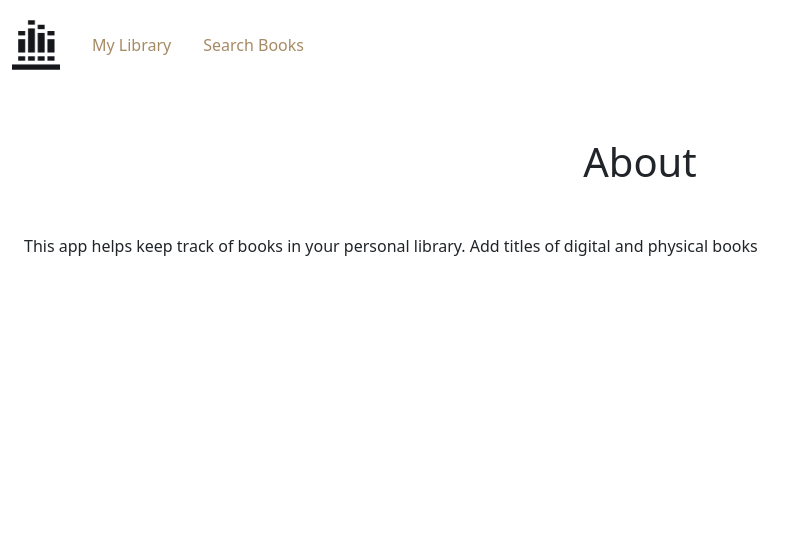
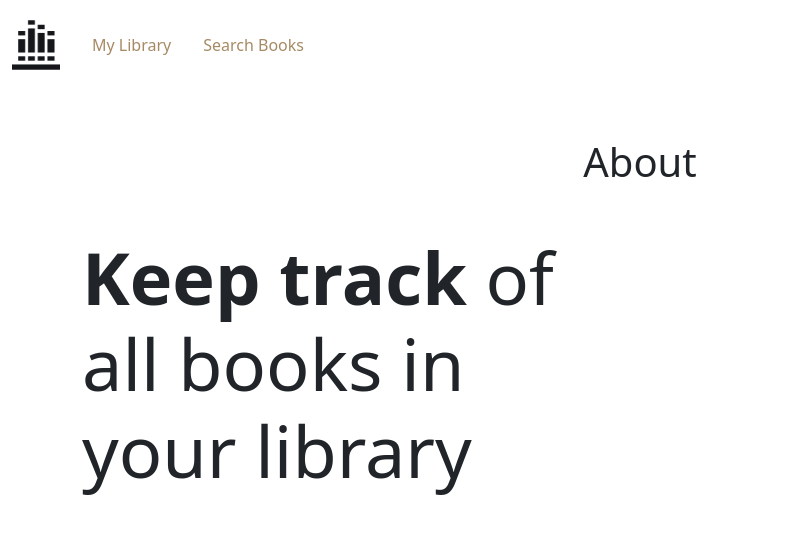
Before and after one commit to VandersliceApril-FS/wdd348, a React (Create React App) app: page / in a window 1280 px wide. Shown: the top 534 px of the page, without its empty margins (0-808 px from the left). Built offline with nearby package versions, Linux system fonts and the light colour scheme.

Commit message:
Started designing the main/home page. Ref #9

```diff
--- a/src/pages/Home.js
+++ b/src/pages/Home.js
@@ -1,10 +1,24 @@
 import React from 'react'
+import { Container } from 'react-bootstrap'
+
+
+const styles = {
+    heading: {
+        width: '30rem',
+        height: '25rem',
+        fontSize: '4.5rem',
+
+    }
+}
 
 function Home() {
     return (
-        <div>
-            <p>This app helps keep track of books in your personal library. Add titles of digital and physical books</p>
-        </div>
+        <Container style={styles.bg}>
+            <div>
+                <h1 style={styles.heading}><strong>Keep track</strong> of all books in your library</h1>
+            </div>
+
+        </Container>
     )
 }
 
```
